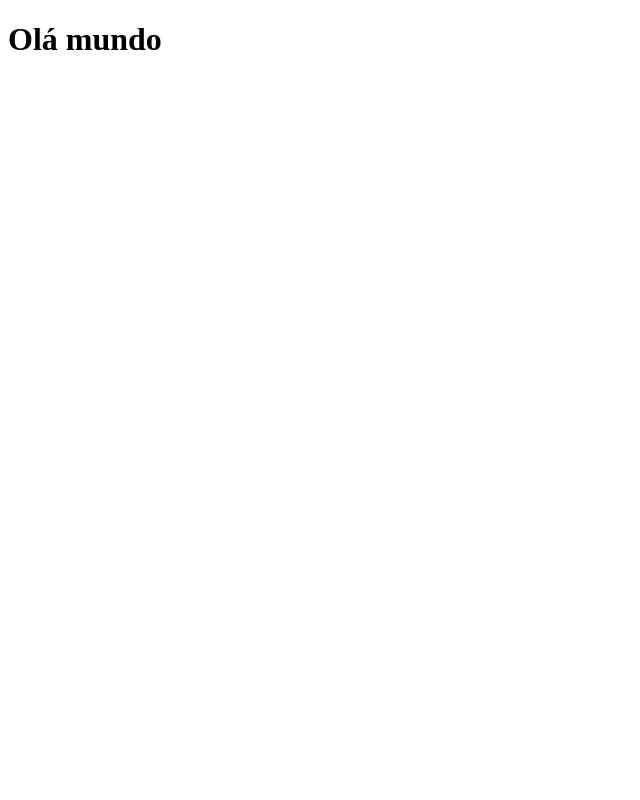
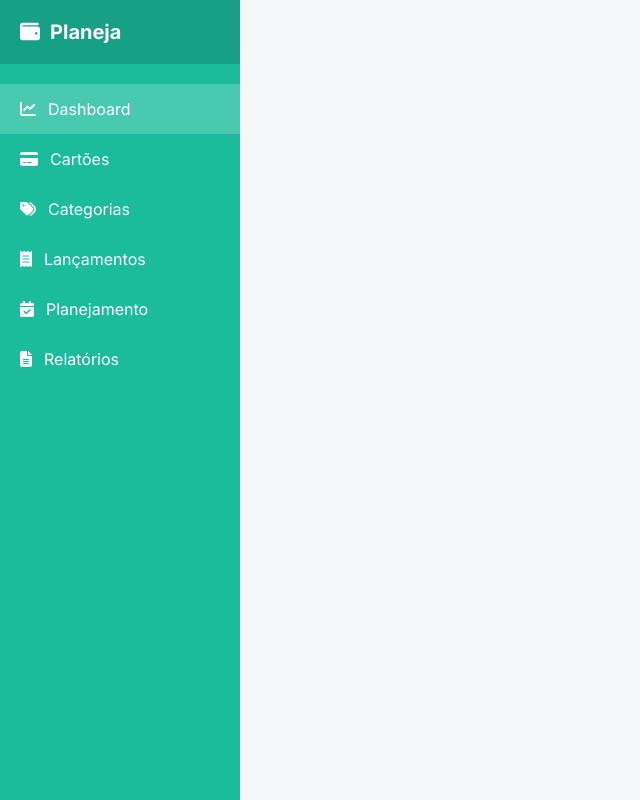
Before and after one commit to francivaldo-alves/planeja-app, an Angular app: page / in a window 1280 px wide. Shown: the whole page, without its empty margins (0-640 px from the left). Built offline with nearby package versions, Linux system fonts and the light colour scheme.

Commit message:
Add o templaite base

```diff
--- a/src/app/app.html
+++ b/src/app/app.html
@@ -1,2 +1,2 @@
+<app-template></app-template>
 <router-outlet/>
-<h1>Olá mundo </h1>
--- a/src/app/app.ts
+++ b/src/app/app.ts
@@ -1,11 +1,12 @@
 import { Component, signal } from '@angular/core';
 import { RouterOutlet } from '@angular/router';
+import { Template } from './template/template';
 
 @Component({
   selector: 'app-root',
-  imports: [RouterOutlet],
+  imports: [RouterOutlet, Template],
   templateUrl: './app.html',
-  styleUrl: './app.scss'
+  styleUrl: './app.scss',
 })
 export class App {
   protected readonly title = signal('planeja-app');
--- /dev/null
+++ b/src/app/template/template.html
@@ -0,0 +1,42 @@
+<div class="app-container">
+ <aside class="sidebar">
+        <div class="sidebar-logo">
+            <i class="fa-solid fa-wallet"></i>
+            <span>Planeja</span>
+        </div>
+
+        <nav class="sidebar-menu">
+            <a class="menu-item active">
+                <i class="fa-solid fa-chart-line"></i>
+                <span>Dashboard</span>
+            </a>
+            <a class="menu-item">
+                <i class="fa-solid fa-credit-card"></i>
+                <span>Cartões</span>
+            </a>
+            <a class="menu-item">
+                <i class="fa-solid fa-tags"></i>
+                <span>Categorias</span>
+            </a>
+            <a class="menu-item">
+                <i class="fa-solid fa-receipt"></i>
+                <span>Lançamentos</span>
+            </a>
+            <a class="menu-item">
+                <i class="fa-solid fa-calendar-check"></i>
+                <span>Planejamento</span>
+            </a>
+            <a class="menu-item">
+                <i class="fa-solid fa-file-lines"></i>
+                <span>Relatórios</span>
+            </a>
+        </nav>
+    </aside>
+
+    <div class="main-content">
+      <router-outlet>
+      </router-outlet>
+    </div>
+
+
+</div>
--- a/src/index.html
+++ b/src/index.html
@@ -6,6 +6,17 @@
   <base href="/">
   <meta name="viewport" content="width=device-width, initial-scale=1">
   <link rel="icon" type="image/x-icon" href="favicon.ico">
+    <!-- Fonte -->
+    <link rel="preconnect" href="https://fonts.googleapis.com">
+    <link rel="preconnect" href="https://fonts.gstatic.com" crossorigin>
+    <link href="https://fonts.googleapis.com/css2?family=Inter:wght@400;500;600;700&display=swap" rel="stylesheet">
+
+    <!-- Ícones -->
+    <link rel="stylesheet" href="https://cdnjs.cloudflare.com/ajax/libs/font-awesome/6.5.1/css/all.min.css">
+
+
+
+
 </head>
 <body>
   <app-root></app-root>
--- a/src/styles.scss
+++ b/src/styles.scss
@@ -1 +1,431 @@
-/* You can add global styles to this file, and also import other style files */
+:root {
+  --turquesa: #1abc9c;
+  --turquesa-escuro: #16a085;
+  --amarelo: #f1c40f;
+  --cinza-claro: #f4f6f8;
+  --cinza-texto: #555;
+  --branco: #ffffff;
+}
+
+* {
+  margin: 0;
+  padding: 0;
+  box-sizing: border-box;
+}
+
+body {
+  font-family: 'Inter', sans-serif;
+  background-color: var(--cinza-claro);
+  color: var(--cinza-texto);
+}
+
+.app-container {
+  display: flex;
+  height: 100vh;
+}
+
+/* Sidebar */
+.sidebar {
+  width: 240px;
+  background-color: var(--turquesa);
+  color: var(--branco);
+  display: flex;
+  flex-direction: column;
+}
+
+.sidebar-logo {
+  padding: 20px;
+  font-size: 20px;
+  font-weight: 700;
+  display: flex;
+  align-items: center;
+  gap: 10px;
+  background-color: var(--turquesa-escuro);
+}
+
+.sidebar-menu {
+  display: flex;
+  flex-direction: column;
+  margin-top: 20px;
+}
+
+.menu-item {
+  padding: 15px 20px;
+  text-decoration: none;
+  color: var(--branco);
+  display: flex;
+  align-items: center;
+  gap: 12px;
+  cursor: pointer;
+  transition: background-color 0.3s;
+}
+
+.menu-item:hover {
+  background-color: var(--amarelo);
+  color: #333;
+}
+
+.menu-item.active {
+  background-color: rgba(255, 255, 255, 0.2);
+}
+
+/* Main */
+.main-content {
+  flex: 1;
+  display: flex;
+  flex-direction: column;
+}
+
+/* Header */
+.header {
+  height: 65px;
+  background-color: var(--branco);
+  padding: 0 25px;
+  display: flex;
+  align-items: center;
+  justify-content: space-between;
+  box-shadow: 0 2px 8px rgba(0, 0, 0, 0.05);
+}
+
+.header h1 {
+  font-size: 20px;
+  font-weight: 600;
+}
+
+.user-area {
+  display: flex;
+  align-items: center;
+  gap: 10px;
+  font-size: 14px;
+}
+
+/* Content */
+.content {
+  padding: 25px;
+}
+
+/* Card */
+.card-full {
+  background-color: var(--branco);
+  border-radius: 10px;
+  padding: 25px;
+  box-shadow: 0 6px 18px rgba(0, 0, 0, 0.05);
+}
+
+.card {
+  background-color: var(--branco);
+  border-radius: 10px;
+  padding: 25px;
+  max-width: 500px;
+  box-shadow: 0 6px 18px rgba(0, 0, 0, 0.05);
+}
+
+.card h2 {
+  margin-bottom: 20px;
+  color: var(--turquesa-escuro);
+}
+
+/* ========================= */
+/* ====== TABELA ========= */
+/* ========================= */
+
+.table-card {
+  margin-top: 20px;
+}
+
+.datatable {
+  width: 100%;
+  border-collapse: collapse;
+  font-size: 14px;
+}
+
+.datatable thead {
+  background-color: #f9fafb;
+}
+
+.datatable thead th {
+  text-align: left;
+  padding: 14px 16px;
+  font-weight: 600;
+  font-size: 13px;
+  text-transform: uppercase;
+  letter-spacing: 0.5px;
+  color: #777;
+  border-bottom: 2px solid #eee;
+}
+
+.datatable tbody td {
+  padding: 14px 16px;
+  border-bottom: 1px solid #f0f0f0;
+}
+
+.datatable tbody tr {
+  transition: all 0.2s ease;
+}
+
+.datatable tbody tr:hover {
+  background-color: #f9fdfc;
+  transform: scale(1.002);
+}
+
+/* Alinhamentos */
+.text-center {
+  text-align: center;
+}
+
+.text-success {
+  color: #2ecc71;
+  font-weight: 600;
+}
+
+/* ========================= */
+/* ====== BADGES ========= */
+/* ========================= */
+
+.badge {
+  padding: 6px 12px;
+  border-radius: 20px;
+  font-size: 12px;
+  font-weight: 600;
+  display: inline-block;
+}
+
+.badge-success {
+  background-color: #e8f8f5;
+  color: var(--turquesa-escuro);
+}
+
+.badge-warning {
+  background-color: #fef5e7;
+  color: #f39c12;
+}
+
+/* ========================= */
+/* ===== BOTÕES AÇÃO ===== */
+/* ========================= */
+
+.icon-btn {
+  width: 34px;
+  height: 34px;
+  border-radius: 50%;
+  border: none;
+  background-color: #f4f6f8;
+  cursor: pointer;
+  transition: all 0.2s ease;
+  font-size: 14px;
+}
+
+.icon-btn i {
+  color: #555;
+}
+
+.icon-btn:hover {
+  background-color: var(--turquesa);
+  transform: translateY(-2px);
+}
+
+.icon-btn:hover i {
+  color: white;
+}
+
+.icon-btn.danger:hover {
+  background-color: #e74c3c;
+}
+
+/* ========================= */
+/* ====== PAGINAÇÃO ====== */
+/* ========================= */
+
+.table-footer {
+  margin-top: 20px;
+  display: flex;
+  justify-content: space-between;
+  align-items: center;
+  font-size: 13px;
+  color: #777;
+}
+
+.pagination {
+  display: flex;
+  gap: 6px;
+}
+
+.page-btn {
+  min-width: 32px;
+  height: 32px;
+  border: 1px solid #eee;
+  background-color: white;
+  border-radius: 6px;
+  cursor: pointer;
+  font-size: 13px;
+  transition: all 0.2s ease;
+}
+
+.page-btn:hover {
+  background-color: var(--turquesa);
+  color: white;
+  border-color: var(--turquesa);
+}
+
+.page-btn.active {
+  background-color: var(--turquesa);
+  color: white;
+  border-color: var(--turquesa);
+  font-weight: 600;
+}
+
+.page-btn.disabled {
+  opacity: 0.4;
+  cursor: not-allowed;
+}
+
+/* ========================= */
+/* ====== FORM ========= */
+/* ========================= */
+
+.form-group {
+  margin-bottom: 15px;
+}
+
+.form-group label {
+  display: block;
+  margin-bottom: 5px;
+  font-weight: 500;
+}
+
+.form-group input,
+.form-group select {
+  width: 100%;
+  padding: 10px;
+  border-radius: 6px;
+  border: 1px solid #ddd;
+  font-size: 14px;
+}
+
+.form-actions {
+  display: flex;
+  gap: 10px;
+  margin-top: 20px;
+}
+
+.btn-primary {
+  background-color: var(--turquesa);
+  color: var(--branco);
+  border: none;
+  padding: 10px 20px;
+  border-radius: 6px;
+  cursor: pointer;
+  font-weight: 600;
+  transition: 0.2s;
+}
+
+.btn-primary:hover {
+  background-color: var(--turquesa-escuro);
+}
+
+.btn-secondary {
+  background-color: var(--amarelo);
+  color: #333;
+  border: none;
+  padding: 10px 20px;
+  border-radius: 6px;
+  cursor: pointer;
+  font-weight: 600;
+  transition: 0.2s;
+}
+
+.btn-secondary:hover {
+  opacity: 0.9;
+}
+
+/* ========================= */
+/* ===== RESPONSIVO ====== */
+/* ========================= */
+
+@media (max-width: 768px) {
+  .sidebar {
+    width: 70px;
+  }
+
+  .sidebar span {
+    display: none;
+  }
+
+  .menu-item {
+    justify-content: center;
+  }
+
+  .table-footer {
+    flex-direction: column;
+    gap: 10px;
+    align-items: flex-start;
+  }
+
+  .datatable {
+    font-size: 13px;
+  }
+}
+
+/* ========================= */
+/* === TABLE RESPONSIVA ==== */
+/* ========================= */
+
+@media (max-width: 768px) {
+  .datatable thead {
+    display: none;
+  }
+
+  .datatable,
+  .datatable tbody,
+  .datatable tr,
+  .datatable td {
+    display: block;
+    width: 100%;
+  }
+
+  .datatable tr {
+    margin-bottom: 15px;
+    background-color: #ffffff;
+    border-radius: 10px;
+    padding: 15px;
+    box-shadow: 0 4px 12px rgba(0, 0, 0, 0.05);
+  }
+
+  .datatable td {
+    border: none;
+    padding: 8px 0;
+    display: flex;
+    justify-content: space-between;
+    align-items: center;
+    font-size: 14px;
+  }
+
+  .datatable td::before {
+    content: attr(data-label);
+    font-weight: 600;
+    color: #777;
+    font-size: 13px;
+  }
+
+  .datatable td.text-center {
+    justify-content: flex-end;
+  }
+
+  .datatable td:last-child {
+    padding-top: 12px;
+  }
+
+  .icon-btn {
+    margin-left: 5px;
+  }
+
+  .table-footer {
+    flex-direction: column;
+    gap: 12px;
+    align-items: flex-start;
+  }
+
+  .pagination {
+    flex-wrap: wrap;
+  }
+}
```
Also changed, not shown: src/app/template/template.ts (added, +10 -0 lines), src/app/template/template.scss (added).
